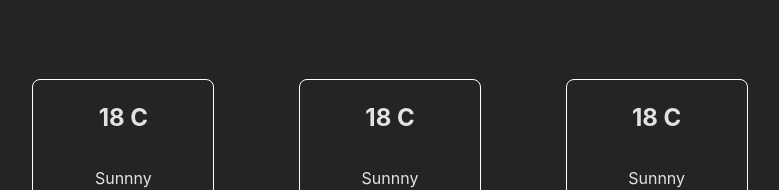
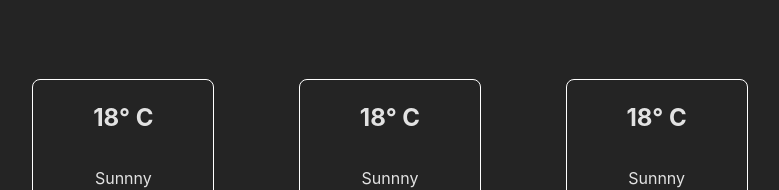
Before and after one commit to DiegoDiazVi/app-wheater, a React (Vite) app: page / in a window 1280 px wide. Shown: the part 198-388 px from the top of the page, without its empty margins (250-1029 px from the left). Built offline with nearby package versions, Linux system fonts and the light colour scheme; no server answers.

Commit message:
✨ feat: add description prop in Square component

```diff
--- a/src/components/Square.jsx
+++ b/src/components/Square.jsx
@@ -1,8 +1,9 @@
-export default function Square ({degrees, weather, hasIcon}) {
+export default function Square ({degrees, weather, hasIcon, description}) {
     return(
         <section className='square'>
-            {degrees && <h2 className='degrees'>{`${degrees} C`}</h2>}
+            {degrees && <h2 className='degrees'>{`${degrees}° C`}</h2>}
             {weather && <p className='weather'>{weather}</p>}
+            {description && <p className='weather'>{description}</p>}
             {hasIcon && <div className='icon'>Icono</div>}
         </section>
     )
```
